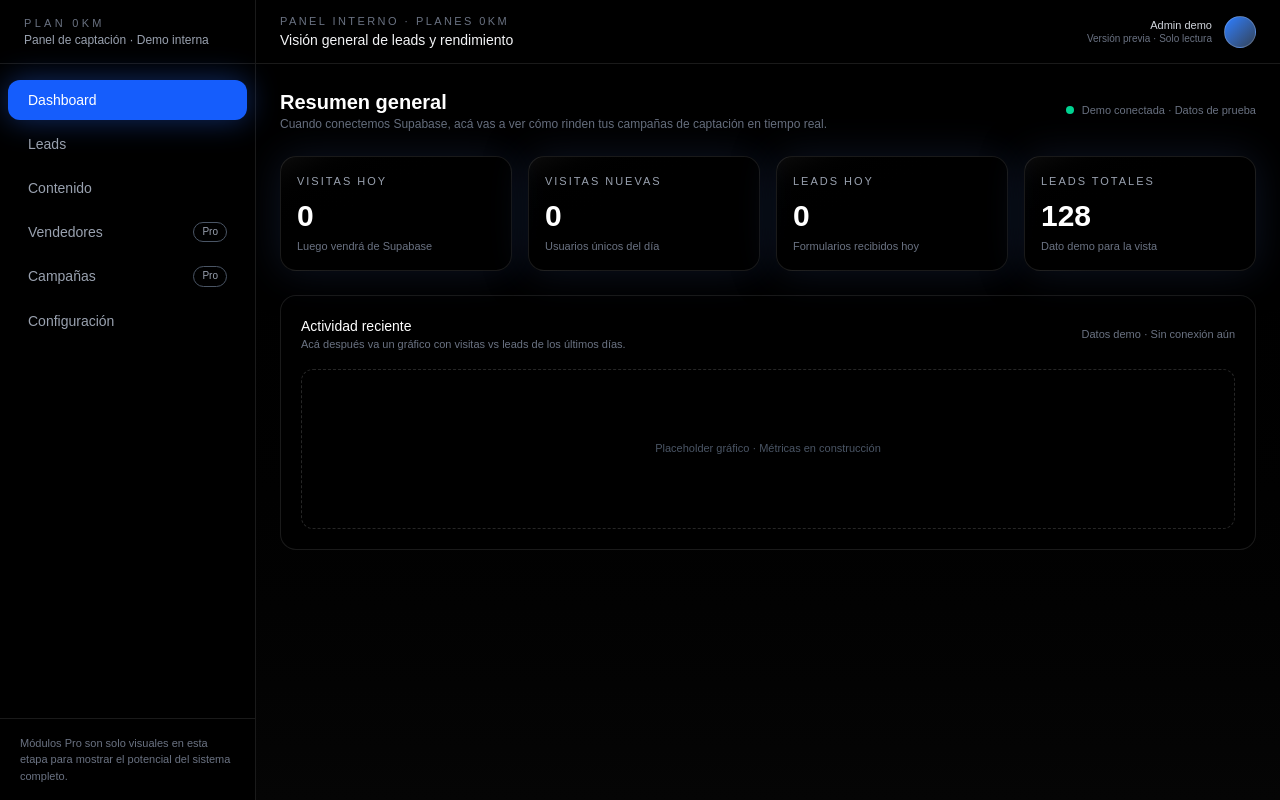
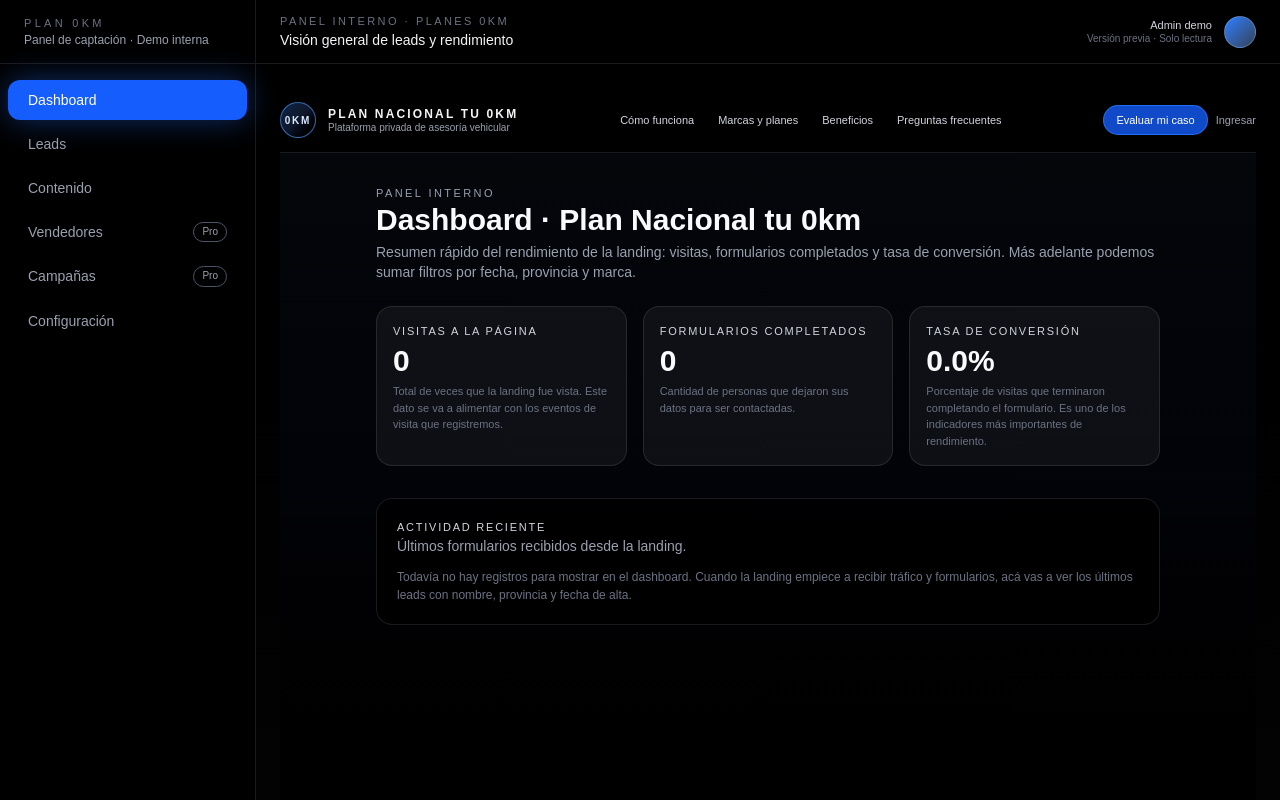
Before and after one commit to DavidFlautero/ladingpageconse1, a Next.js app: page /admin in a window 1280 px wide. Shown: the top 800 px of the page. Built offline with nearby package versions, Linux system fonts and the light colour scheme.

Commit message:
Remove old /admin page and keep dashboard admin route

```diff
--- a/app/(dashboard)/admin/page.tsx
+++ b/app/(dashboard)/admin/page.tsx
@@ -1,61 +1,139 @@
+import Header from "@/components/layout/Header";
+
 export default function AdminDashboardPage() {
-  const stats = [
-    { label: "Visitas hoy", value: "0", hint: "Luego vendrá de Supabase" },
-    { label: "Visitas nuevas", value: "0", hint: "Usuarios únicos del día" },
-    { label: "Leads hoy", value: "0", hint: "Formularios recibidos hoy" },
-    { label: "Leads totales", value: "128", hint: "Dato demo para la vista" },
-  ];
+  // TODO: estos valores luego se van a traer desde Supabase / API
+  const stats = {
+    visits: 0,
+    leads: 0,
+    conversion: 0, // porcentaje
+  };
+
+  const recentLeads: {
+    id: string;
+    name: string;
+    phone: string;
+    createdAt: string;
+    provincia?: string;
+  }[] = [];
 
   return (
-    <div className="space-y-6">
-      <header className="flex flex-col md:flex-row md:items-center md:justify-between gap-3">
-        <div>
-          <h1 className="text-xl font-semibold">Resumen general</h1>
-          <p className="text-xs text-gray-500">
-            Cuando conectemos Supabase, acá vas a ver cómo rinden tus campañas
-            de captación en tiempo real.
-          </p>
-        </div>
-        <div className="flex items-center gap-2 text-[11px] text-gray-500">
-          <span className="h-2 w-2 rounded-full bg-emerald-400" />
-          Demo conectada · Datos de prueba
-        </div>
-      </header>
+    <main className="min-h-screen flex flex-col bg-gradient-to-b from-[#05070B] via-[#020308] to-black">
+      <Header />
 
-      <section className="grid grid-cols-1 md:grid-cols-4 gap-4">
-        {stats.map((item) => (
-          <div
-            key={item.label}
-            className="border border-white/10 bg-gradient-to-br from-white/5 via-black to-black rounded-2xl p-4 shadow-[0_0_40px_rgba(15,23,42,0.85)]"
-          >
-            <p className="text-[11px] uppercase tracking-[0.18em] text-gray-400">
-              {item.label}
+      <section className="px-6 md:px-16 lg:px-24 py-8">
+        <div className="max-w-6xl mx-auto">
+          <header className="mb-6">
+            <p className="text-[11px] uppercase tracking-[0.22em] text-gray-400">
+              Panel interno
             </p>
-            <p className="text-2xl md:text-3xl font-semibold mt-2">
-              {item.value}
+            <h1 className="text-2xl md:text-3xl font-semibold text-gray-50">
+              Dashboard · Plan Nacional tu 0km
+            </h1>
+            <p className="text-sm text-gray-400 mt-1">
+              Resumen rápido del rendimiento de la landing: visitas, formularios
+              completados y tasa de conversión. Más adelante podemos sumar filtros
+              por fecha, provincia y marca.
             </p>
-            <p className="text-[11px] text-gray-500 mt-1">{item.hint}</p>
-          </div>
-        ))}
-      </section>
+          </header>
 
-      <section className="border border-white/10 bg-black/70 rounded-2xl p-5">
-        <div className="flex items-center justify-between mb-4">
-          <div>
-            <h2 className="text-sm font-medium">Actividad reciente</h2>
-            <p className="text-[11px] text-gray-500">
-              Acá después va un gráfico con visitas vs leads de los últimos
-              días.
-            </p>
-          </div>
-          <span className="text-[11px] text-gray-500">
-            Datos demo · Sin conexión aún
-          </span>
-        </div>
-        <div className="h-40 border border-dashed border-white/15 rounded-xl flex items-center justify-center text-[11px] text-gray-600">
-          Placeholder gráfico · Métricas en construcción
+          {/* MÉTRICAS PRINCIPALES */}
+          <section className="grid grid-cols-1 md:grid-cols-3 gap-4 mb-8">
+            <article className="border border-white/10 rounded-2xl bg-white/5 p-4">
+              <p className="text-[11px] uppercase tracking-[0.16em] text-gray-300 mb-1">
+                Visitas a la página
+              </p>
+              <p className="text-3xl font-semibold text-gray-50">
+                {stats.visits.toLocaleString("es-AR")}
+              </p>
+              <p className="text-[11px] text-gray-500 mt-1">
+                Total de veces que la landing fue vista. Este dato se va a
+                alimentar con los eventos de visita que registremos.
+              </p>
+            </article>
+
+            <article className="border border-white/10 rounded-2xl bg-white/5 p-4">
+              <p className="text-[11px] uppercase tracking-[0.16em] text-gray-300 mb-1">
+                Formularios completados
+              </p>
+              <p className="text-3xl font-semibold text-gray-50">
+                {stats.leads.toLocaleString("es-AR")}
+              </p>
+              <p className="text-[11px] text-gray-500 mt-1">
+                Cantidad de personas que dejaron sus datos para ser contactadas.
+              </p>
+            </article>
+
+            <article className="border border-white/10 rounded-2xl bg-white/5 p-4">
+              <p className="text-[11px] uppercase tracking-[0.16em] text-gray-300 mb-1">
+                Tasa de conversión
+              </p>
+              <p className="text-3xl font-semibold text-gray-50">
+                {stats.conversion.toFixed(1)}%
+              </p>
+              <p className="text-[11px] text-gray-500 mt-1">
+                Porcentaje de visitas que terminaron completando el formulario.
+                Es uno de los indicadores más importantes de rendimiento.
+              </p>
+            </article>
+          </section>
+
+          {/* ACTIVIDAD RECIENTE */}
+          <section className="border border-white/10 rounded-2xl bg-black/70 p-4 md:p-5">
+            <div className="flex items-center justify-between mb-3">
+              <div>
+                <p className="text-[11px] uppercase tracking-[0.16em] text-gray-300">
+                  Actividad reciente
+                </p>
+                <p className="text-sm text-gray-400">
+                  Últimos formularios recibidos desde la landing.
+                </p>
+              </div>
+            </div>
+
+            {recentLeads.length === 0 ? (
+              <p className="text-[12px] text-gray-500">
+                Todavía no hay registros para mostrar en el dashboard. Cuando la
+                landing empiece a recibir tráfico y formularios, acá vas a ver
+                los últimos leads con nombre, provincia y fecha de alta.
+              </p>
+            ) : (
+              <div className="overflow-x-auto">
+                <table className="min-w-full text-[12px] text-left border-separate border-spacing-y-2">
+                  <thead className="text-gray-400">
+                    <tr>
+                      <th className="px-2 py-1">Nombre</th>
+                      <th className="px-2 py-1">WhatsApp</th>
+                      <th className="px-2 py-1">Provincia</th>
+                      <th className="px-2 py-1">Fecha</th>
+                    </tr>
+                  </thead>
+                  <tbody>
+                    {recentLeads.map((lead) => (
+                      <tr
+                        key={lead.id}
+                        className="bg-white/5 hover:bg-white/10 transition"
+                      >
+                        <td className="px-2 py-2 rounded-l-lg text-gray-100">
+                          {lead.name || "Sin nombre"}
+                        </td>
+                        <td className="px-2 py-2 text-gray-300">
+                          {lead.phone}
+                        </td>
+                        <td className="px-2 py-2 text-gray-300">
+                          {lead.provincia || "-"}
+                        </td>
+                        <td className="px-2 py-2 rounded-r-lg text-gray-400">
+                          {lead.createdAt}
+                        </td>
+                      </tr>
+                    ))}
+                  </tbody>
+                </table>
+              </div>
+            )}
+          </section>
         </div>
       </section>
-    </div>
+    </main>
   );
 }
--- a/app/admin/page.tsx
+++ /dev/null
@@ -1,140 +0,0 @@
-import Header from "@/components/layout/Header";
-
-export default function AdminDashboardPage() {
-  // TODO: estos valores luego se van a traer desde Supabase / API
-  const stats = {
-    visits: 0,
-    leads: 0,
-    conversion: 0, // porcentaje
-  };
-
-  const recentLeads: {
-    id: string;
-    name: string;
-    phone: string;
-    createdAt: string;
-    provincia?: string;
-  }[] = [];
-
-  return (
-    <main className="min-h-screen flex flex-col bg-gradient-to-b from-[#05070B] via-[#020308] to-black">
-      <Header />
-
-      <section className="px-6 md:px-16 lg:px-24 py-8">
-        <div className="max-w-6xl mx-auto">
-          <header className="mb-6">
-            <p className="text-[11px] uppercase tracking-[0.22em] text-gray-400">
-              Panel interno
-            </p>
-            <h1 className="text-2xl md:text-3xl font-semibold text-gray-50">
-              Dashboard · Plan Nacional tu 0km
-            </h1>
-            <p className="text-sm text-gray-400 mt-1">
-              Acá vas a poder ver un resumen rápido del rendimiento de la
-              landing: visitas, formularios completados y tasa de conversión.
-              Más adelante sumamos filtros por fecha, provincia y marca.
-            </p>
-          </header>
-
-          {/* MÉTRICAS PRINCIPALES */}
-          <section className="grid grid-cols-1 md:grid-cols-3 gap-4 mb-8">
-            <article className="border border-white/10 rounded-2xl bg-white/5 p-4">
-              <p className="text-[11px] uppercase tracking-[0.16em] text-gray-300 mb-1">
-                Visitas a la página
-              </p>
-              <p className="text-3xl font-semibold text-gray-50">
-                {stats.visits.toLocaleString("es-AR")}
-              </p>
-              <p className="text-[11px] text-gray-500 mt-1">
-                Total de veces que la landing fue vista. Este dato se va a
-                alimentar con los eventos de visita que registremos.
-              </p>
-            </article>
-
-            <article className="border border-white/10 rounded-2xl bg-white/5 p-4">
-              <p className="text-[11px] uppercase tracking-[0.16em] text-gray-300 mb-1">
-                Formularios completados
-              </p>
-              <p className="text-3xl font-semibold text-gray-50">
-                {stats.leads.toLocaleString("es-AR")}
-              </p>
-              <p className="text-[11px] text-gray-500 mt-1">
-                Cantidad de personas que dejaron sus datos para ser contactadas.
-              </p>
-            </article>
-
-            <article className="border border-white/10 rounded-2xl bg-white/5 p-4">
-              <p className="text-[11px] uppercase tracking-[0.16em] text-gray-300 mb-1">
-                Tasa de conversión
-              </p>
-              <p className="text-3xl font-semibold text-gray-50">
-                {stats.conversion.toFixed(1)}%
-              </p>
-              <p className="text-[11px] text-gray-500 mt-1">
-                Porcentaje de visitas que terminaron completando el formulario.
-                Es uno de los indicadores más importantes de rendimiento.
-              </p>
-            </article>
-          </section>
-
-          {/* ACTIVIDAD RECIENTE */}
-          <section className="border border-white/10 rounded-2xl bg-black/70 p-4 md:p-5">
-            <div className="flex items-center justify-between mb-3">
-              <div>
-                <p className="text-[11px] uppercase tracking-[0.16em] text-gray-300">
-                  Actividad reciente
-                </p>
-                <p className="text-sm text-gray-400">
-                  Últimos formularios recibidos desde la landing.
-                </p>
-              </div>
-              {/* Más adelante: filtro por rango de fechas */}
-            </div>
-
-            {recentLeads.length === 0 ? (
-              <p className="text-[12px] text-gray-500">
-                Todavía no hay registros para mostrar en el dashboard. Cuando la
-                landing empiece a recibir tráfico y formularios, acá vas a ver
-                los últimos leads con nombre, provincia y fecha de alta.
-              </p>
-            ) : (
-              <div className="overflow-x-auto">
-                <table className="min-w-full text-[12px] text-left border-separate border-spacing-y-2">
-                  <thead className="text-gray-400">
-                    <tr>
-                      <th className="px-2 py-1">Nombre</th>
-                      <th className="px-2 py-1">WhatsApp</th>
-                      <th className="px-2 py-1">Provincia</th>
-                      <th className="px-2 py-1">Fecha</th>
-                    </tr>
-                  </thead>
-                  <tbody>
-                    {recentLeads.map((lead) => (
-                      <tr
-                        key={lead.id}
-                        className="bg-white/5 hover:bg-white/10 transition"
-                      >
-                        <td className="px-2 py-2 rounded-l-lg text-gray-100">
-                          {lead.name || "Sin nombre"}
-                        </td>
-                        <td className="px-2 py-2 text-gray-300">
-                          {lead.phone}
-                        </td>
-                        <td className="px-2 py-2 text-gray-300">
-                          {lead.provincia || "-"}
-                        </td>
-                        <td className="px-2 py-2 rounded-r-lg text-gray-400">
-                          {lead.createdAt}
-                        </td>
-                      </tr>
-                    ))}
-                  </tbody>
-                </table>
-              </div>
-            )}
-          </section>
-        </div>
-      </section>
-    </main>
-  );
-}
```
